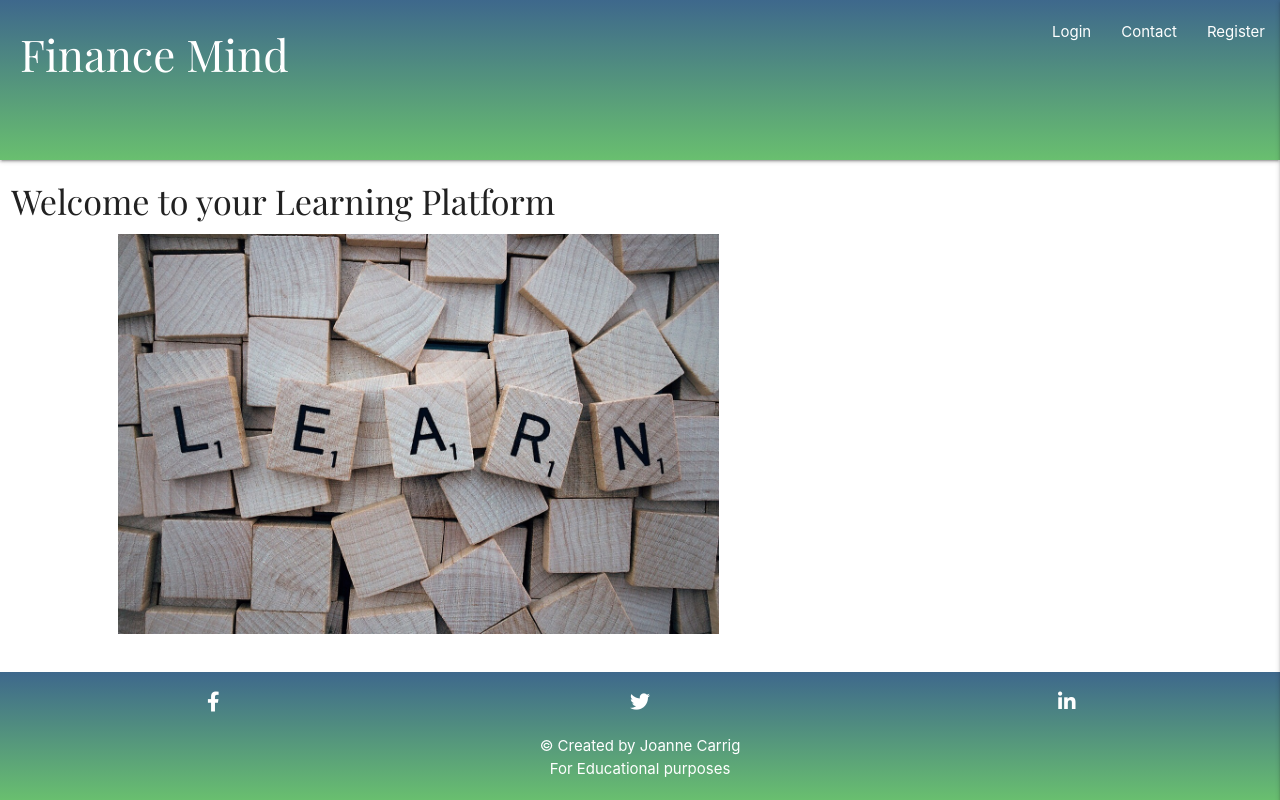
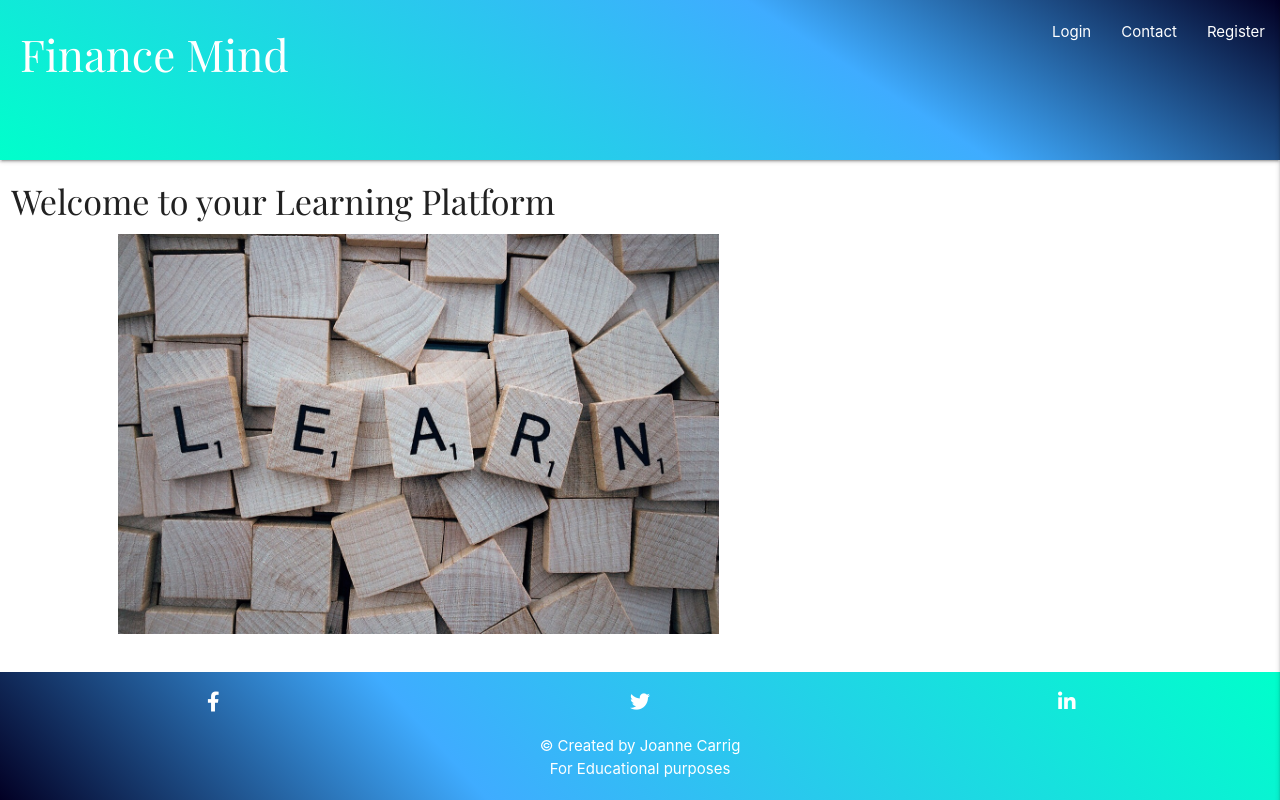
Before and after one commit to jojo157/learning-platform, a Flask app: page /home in a window 1280 px wide. Run offline with Flask 2, Linux system fonts and the light colour scheme; some libraries are stand-ins or nearby versions.

Commit message:
updated gradient colours in header and footer to lighter tones to improve accessiability

```diff
--- a/static/css/style.css
+++ b/static/css/style.css
@@ -26,7 +26,14 @@ a{
 }
 
 .gradient-colours{
-    background-image: linear-gradient( #3e688c, #69bf6f );
+
+    background-image: linear-gradient(213deg, rgba(2,0,36,1) 0%, rgba(63,172,255,1) 35%, rgba(0,255,203,1) 100%);
+    /*linear-gradient( #3e688c, #69bf6f ); */
+}
+
+.gradient-colours-2{
+
+    background-image: linear-gradient(48deg, rgba(2,0,36,1) 0%, rgba(63,172,255,1) 35%, rgba(0,255,203,1) 100%);
 }
 
 nav{
--- a/templates/base.html
+++ b/templates/base.html
@@ -76,7 +76,7 @@
         {% endblock %}
     </main>
 
-    <footer class="page-footer gradient-colours">
+    <footer class="page-footer gradient-colours-2">
 
           <div class="row center">
                 <div class=" col s4">
```
